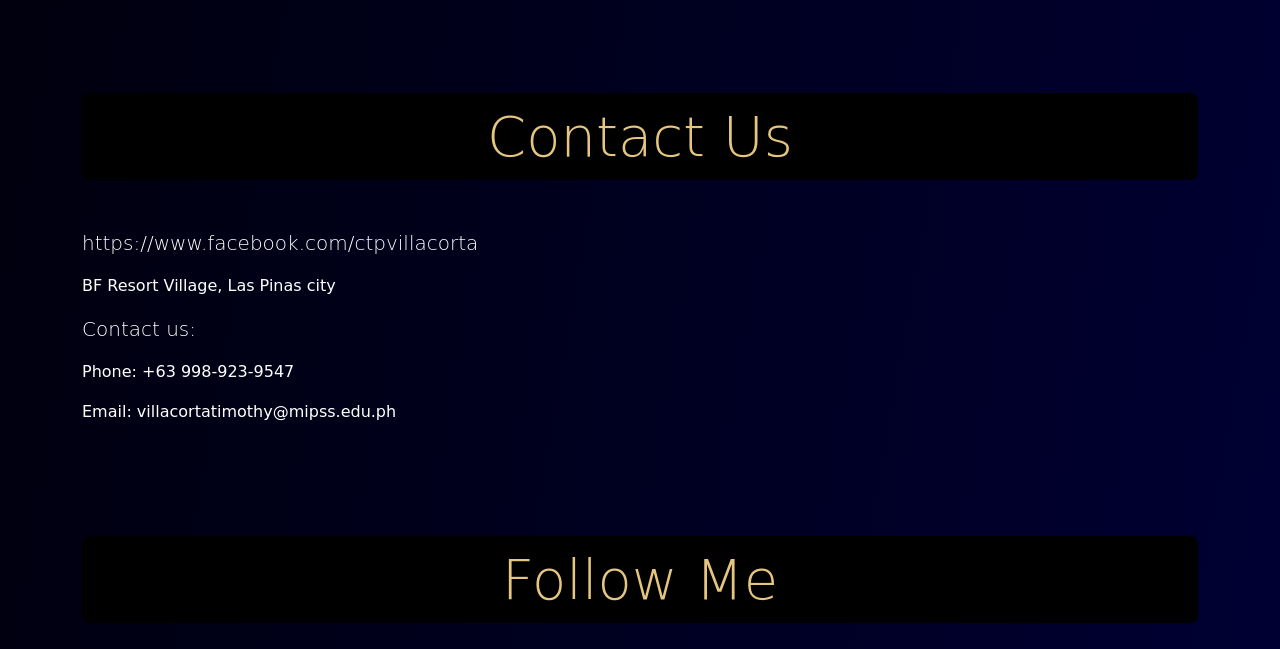
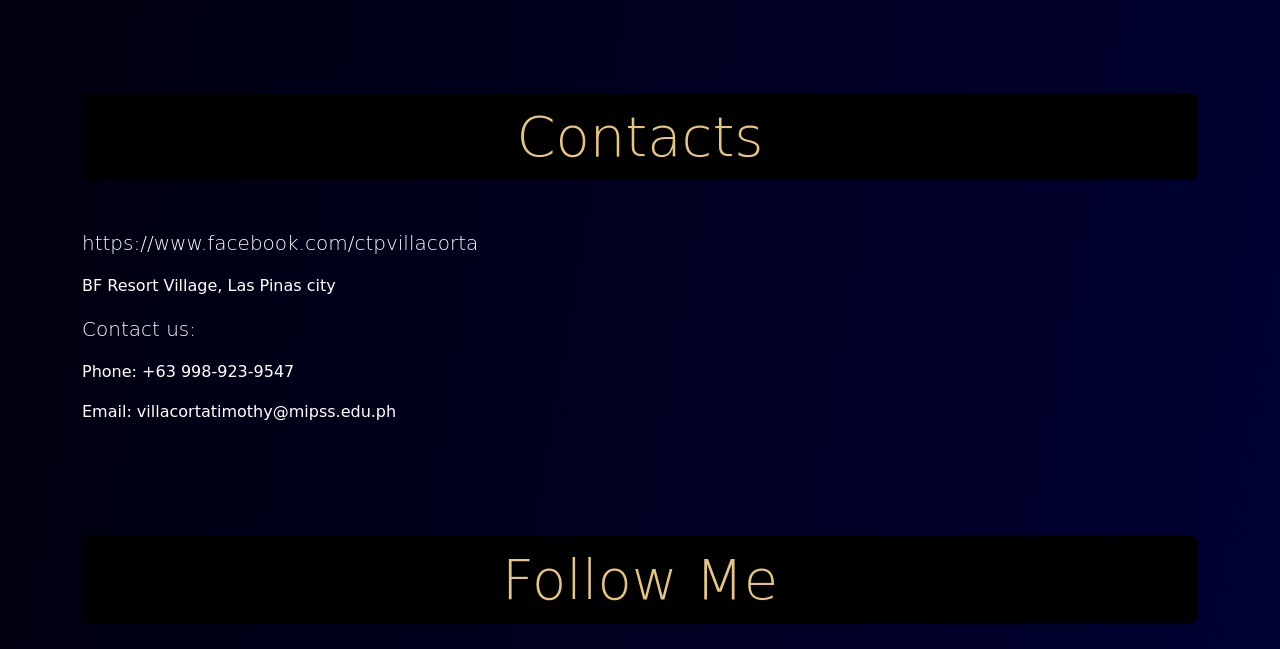
Before and after one commit to villfps/villservices, a plain HTML site: page index.html in a window 1280 px wide. Shown: the part 3027-3676 px from the top of the page. Drawn offline with nearby package versions, Linux system fonts and the light colour scheme; a web font is replaced by a local one.

Commit message:
Update index.html

```diff
--- a/index.html
+++ b/index.html
@@ -204,7 +204,7 @@
 <!-- Contact Us Section -->
 <section id="contact" class="py-5">
     <div class="container">
-        <h2 class="display-4 text-center mb-5">Contact Us</h2>
+        <h2 class="display-4 text-center mb-5">Contacts</h2>
         <div class="row">
             <div class="col-md-6">
                 <p class="lead">https://www.facebook.com/ctpvillacorta</p>
```
